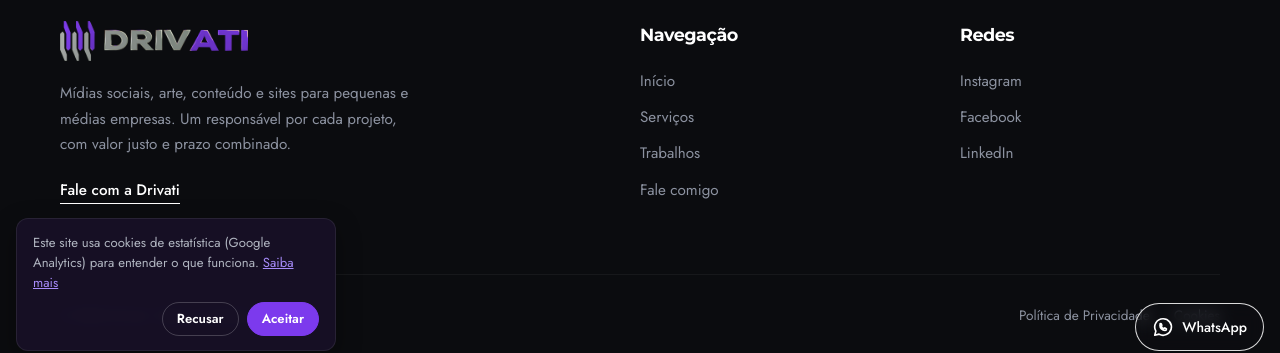
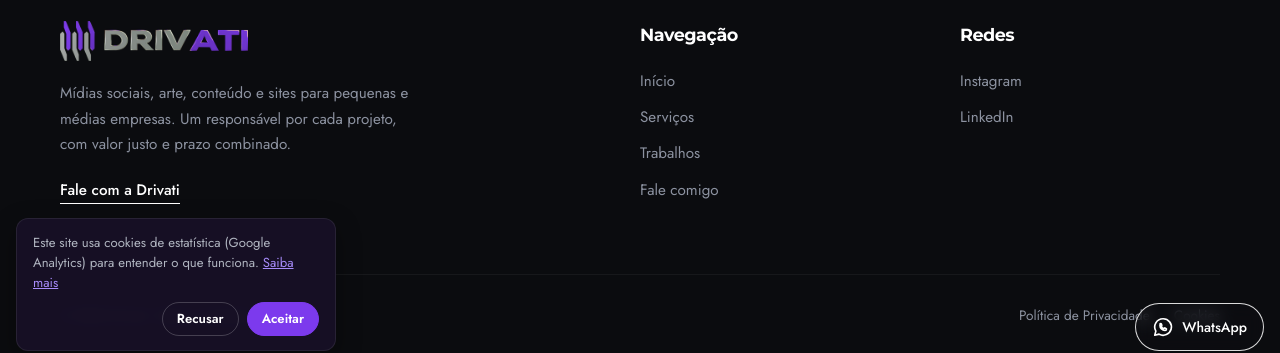
Before and after one commit to pedrosajrdigital/Drivati, a Jekyll site: the page built from index.html, in a window 1280 px wide and 900 px high, scrolled down 4255 px. Shown: the part 533-886 px from the top of the window. Built offline with Jekyll 4.4.1, drawn with Linux system fonts in a browser that asks for light colours.

Commit message:
Remove link do Facebook do rodapé até existir página
Co-Authored-By: Claude Sonnet 5.5 <noreply@anthropic.com>
Claude-Session: https://claude.ai/code/session_01RjAyFE22sfAnTy89Y7pjqg

```diff
--- a/_includes/footer.html
+++ b/_includes/footer.html
@@ -22,7 +22,6 @@
                 <h4 class="footer-col-title">Redes</h4>
                 <ul class="footer-links">
                     <li><a href="https://www.instagram.com/drivatidigital/" target="_blank" rel="noopener">Instagram</a></li>
-                    <li><a href="https://www.facebook.com/profile.php?id=61595062422862" target="_blank" rel="noopener">Facebook</a></li>
                     <li><a href="https://www.linkedin.com/company/drivati/" target="_blank" rel="noopener">LinkedIn</a></li>
                 </ul>
             </div>
```
